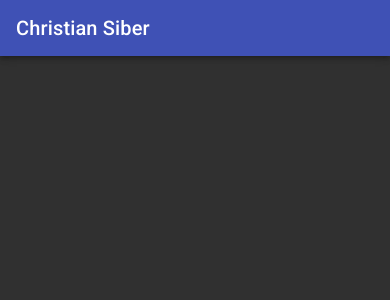
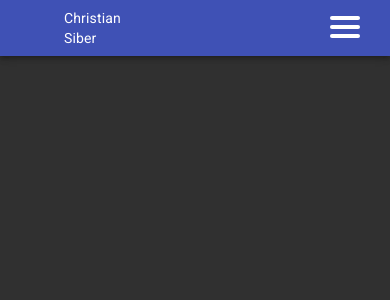
Before and after one commit to chrsi/csiber.at, a React (Create React App) app: page / in a window 390 px wide. Shown: the top 300 px of the page. Built offline with nearby package versions, Linux system fonts and the light colour scheme.

Commit message:
WIP: Add Header
Need to switch machine :)

```diff
--- a/public/index.html
+++ b/public/index.html
@@ -28,7 +28,7 @@
     -->
     <title>Homepage: Christian Siber</title>
   </head>
-  <body>
+  <body style="height: 100%">
     <noscript>You need to enable JavaScript to run this app.</noscript>
     <div id="root"></div>
     <!--
--- /dev/null
+++ b/src/components/page-header/PageHeader.css
@@ -0,0 +1,262 @@
+.nav-bar {
+  display: flex;
+  flex-direction: row;
+  width: 100%;
+}
+
+.nav-bar .logo::after {
+  flex-grow: 1;
+}
+
+div.logo {
+  float: left;
+  width: auto;
+  height: auto;
+  padding-left: 3rem;
+}
+
+div.main_list {
+  height: 65px;
+  float: right;
+}
+
+div.main_list ul {
+  width: 100%;
+  height: 65px;
+  display: flex;
+  list-style: none;
+  margin: 0;
+  padding: 0;
+}
+
+div.main_list ul li {
+  width: auto;
+  height: 65px;
+  padding: 0;
+  padding-right: 3rem;
+}
+
+div.main_list ul li a {
+  text-decoration: none;
+  line-height: 65px;
+  font-size: 2.4rem;
+}
+
+.navTrigger {
+  display: none;
+}
+
+@media screen and (max-width:768px) {
+  .navTrigger {
+      display: block;
+  }
+  .nav div.logo {
+      margin-left: 15px;
+  }
+  div.main_list {
+      width: 100%;
+      height: 0;
+      overflow: hidden;
+  }
+  div.main_list.show_list {
+    height: 100%;
+  }
+  .show_list>ul {
+    display: flex;
+    flex-direction: column;
+  }
+  .show_list>ul>li {
+  }
+}
+
+/* Animation */
+/* Inspiration taken from Dicson https://codemyui.com/simple-hamburger-menu-x-mark-animation/ */
+
+.navTrigger {
+  cursor: pointer;
+  width: 30px;
+  height: 25px;
+  margin: auto;
+  position: absolute;
+  right: 30px;
+  top: 0;
+  bottom: 0;
+}
+
+.navTrigger i {
+  background-color: #fff;
+  border-radius: 2px;
+  content: '';
+  display: block;
+  width: 100%;
+  height: 4px;
+}
+
+.navTrigger i:nth-child(1) {
+  -webkit-animation: outT 0.8s backwards;
+  animation: outT 0.8s backwards;
+  -webkit-animation-direction: reverse;
+  animation-direction: reverse;
+}
+
+.navTrigger i:nth-child(2) {
+  margin: 5px 0;
+  -webkit-animation: outM 0.8s backwards;
+  animation: outM 0.8s backwards;
+  -webkit-animation-direction: reverse;
+  animation-direction: reverse;
+}
+
+.navTrigger i:nth-child(3) {
+  -webkit-animation: outBtm 0.8s backwards;
+  animation: outBtm 0.8s backwards;
+  -webkit-animation-direction: reverse;
+  animation-direction: reverse;
+}
+
+.navTrigger.active i:nth-child(1) {
+  -webkit-animation: inT 0.8s forwards;
+  animation: inT 0.8s forwards;
+}
+
+.navTrigger.active i:nth-child(2) {
+  -webkit-animation: inM 0.8s forwards;
+  animation: inM 0.8s forwards;
+}
+
+.navTrigger.active i:nth-child(3) {
+  -webkit-animation: inBtm 0.8s forwards;
+  animation: inBtm 0.8s forwards;
+}
+
+@-webkit-keyframes inM {
+  50% {
+      -webkit-transform: rotate(0deg);
+  }
+  100% {
+      -webkit-transform: rotate(45deg);
+  }
+}
+
+@keyframes inM {
+  50% {
+      transform: rotate(0deg);
+  }
+  100% {
+      transform: rotate(45deg);
+  }
+}
+
+@-webkit-keyframes outM {
+  50% {
+      -webkit-transform: rotate(0deg);
+  }
+  100% {
+      -webkit-transform: rotate(45deg);
+  }
+}
+
+@keyframes outM {
+  50% {
+      transform: rotate(0deg);
+  }
+  100% {
+      transform: rotate(45deg);
+  }
+}
+
+@-webkit-keyframes inT {
+  0% {
+      -webkit-transform: translateY(0px) rotate(0deg);
+  }
+  50% {
+      -webkit-transform: translateY(9px) rotate(0deg);
+  }
+  100% {
+      -webkit-transform: translateY(9px) rotate(135deg);
+  }
+}
+
+@keyframes inT {
+  0% {
+      transform: translateY(0px) rotate(0deg);
+  }
+  50% {
+      transform: translateY(9px) rotate(0deg);
+  }
+  100% {
+      transform: translateY(9px) rotate(135deg);
+  }
+}
+
+@-webkit-keyframes outT {
+  0% {
+      -webkit-transform: translateY(0px) rotate(0deg);
+  }
+  50% {
+      -webkit-transform: translateY(9px) rotate(0deg);
+  }
+  100% {
+      -webkit-transform: translateY(9px) rotate(135deg);
+  }
+}
+
+@keyframes outT {
+  0% {
+      transform: translateY(0px) rotate(0deg);
+  }
+  50% {
+      transform: translateY(9px) rotate(0deg);
+  }
+  100% {
+      transform: translateY(9px) rotate(135deg);
+  }
+}
+
+@-webkit-keyframes inBtm {
+  0% {
+      -webkit-transform: translateY(0px) rotate(0deg);
+  }
+  50% {
+      -webkit-transform: translateY(-9px) rotate(0deg);
+  }
+  100% {
+      -webkit-transform: translateY(-9px) rotate(135deg);
+  }
+}
+
+@keyframes inBtm {
+  0% {
+      transform: translateY(0px) rotate(0deg);
+  }
+  50% {
+      transform: translateY(-9px) rotate(0deg);
+  }
+  100% {
+      transform: translateY(-9px) rotate(135deg);
+  }
+}
+
+@-webkit-keyframes outBtm {
+  0% {
+      -webkit-transform: translateY(0px) rotate(0deg);
+  }
+  50% {
+      -webkit-transform: translateY(-9px) rotate(0deg);
+  }
+  100% {
+      -webkit-transform: translateY(-9px) rotate(135deg);
+  }
+}
+
+@keyframes outBtm {
+  0% {
+      transform: translateY(0px) rotate(0deg);
+  }
+  50% {
+      transform: translateY(-9px) rotate(0deg);
+  }
+  100% {
+      transform: translateY(-9px) rotate(135deg);
+  }
+}
--- a/src/components/page-header/PageHeader.js
+++ b/src/components/page-header/PageHeader.js
@@ -1,14 +1,62 @@
 import React from 'react';
-import { AppBar, Toolbar, Typography } from '@material-ui/core';
+import { AppBar, Toolbar, Typography, Link } from '@material-ui/core';
+import './PageHeader.css';
 
-export const PageHeader = () => {
+export class PageHeader extends React.Component {
+  constructor() {
+    super();
+    this.state = {
+      isNavOpen: false
+    }
+  }
+
+  get menuClass() {
+    // return this.state.isNavOpen ? 'show_list' : 'main_list';
+    let className = 'main_list';
+    if (this.state.isNavOpen) {
+      className += ' show_list';
+    }
+    return className
+  }
+
+  get navTriggerClass() {
+    let className = 'navTrigger';
+    if (this.state.isNavOpen) {
+      className += ' active';
+    }
+    return className;
+  }
+
+  toggleNav = () => {
+    this.setState(state => ({
+      isNavOpen: !state.isNavOpen
+    }));
+  }
+
+  render() {
     return (
       <AppBar position="static">
         <Toolbar>
-        <Typography variant="h6">
-          Christian Siber
+          <nav className="nav-bar">
+            <div className="logo">
+              <Link color="inherit" href="#">Christian Siber</Link>
+            </div>
+            <Typography component="div" id="mainListDiv" className={this.menuClass}>
+              <ul className="navlinks">
+                <li><Link underline="none" color="inherit" href="#">About</Link></li>
+                <li><Link underline="none" color="inherit" href="#">Portfolio</Link></li>
+                <li><Link underline="none" color="inherit" href="#">Services</Link></li>
+                <li><Link underline="none" color="inherit" href="#">Contact</Link></li>
+              </ul>
+              <span className={this.navTriggerClass} onClick={this.toggleNav}>
+                <i></i>
+                <i></i>
+                <i></i>
+              </span>
             </Typography>
+          </nav>
         </Toolbar>
        </AppBar>
     )
   }
+}
```
Also changed, not shown: 1 other file (tests, documents, lock files or other folders). Lines whose indentation alone changed are shown as unchanged.
